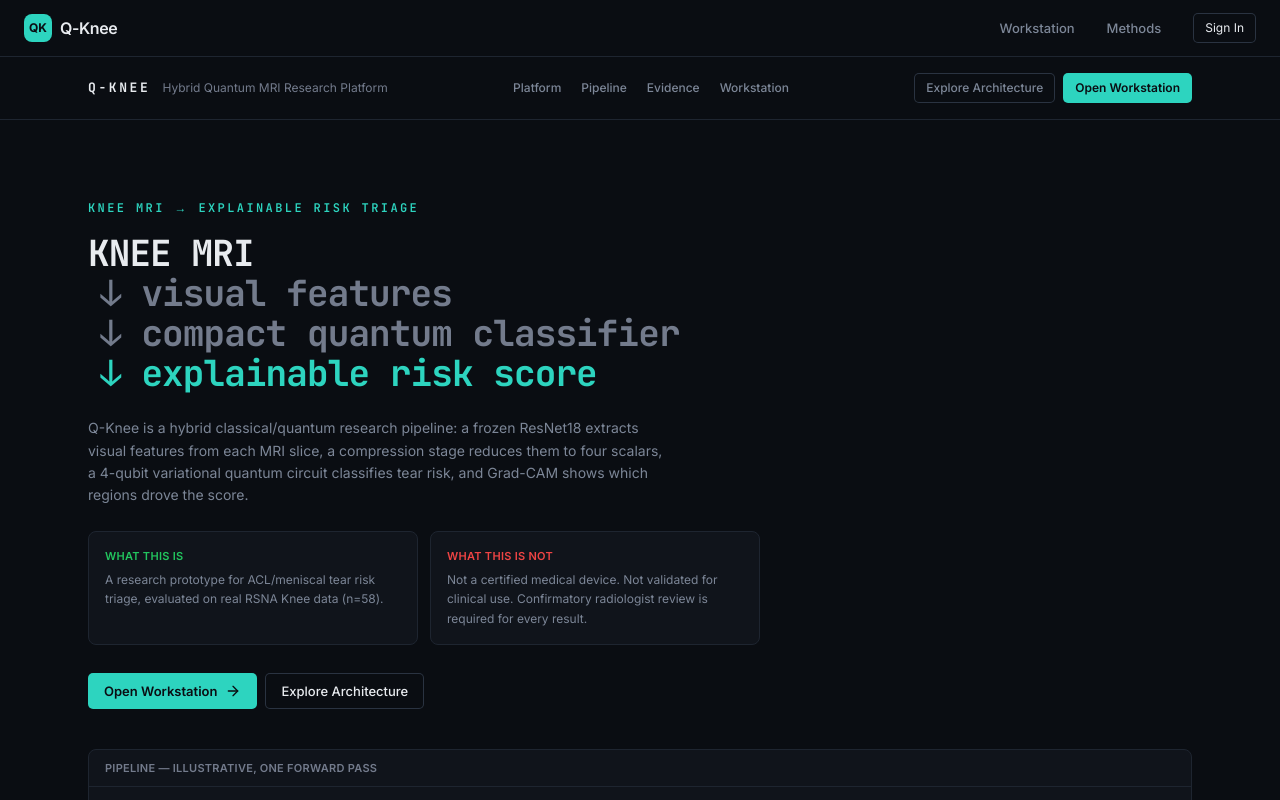
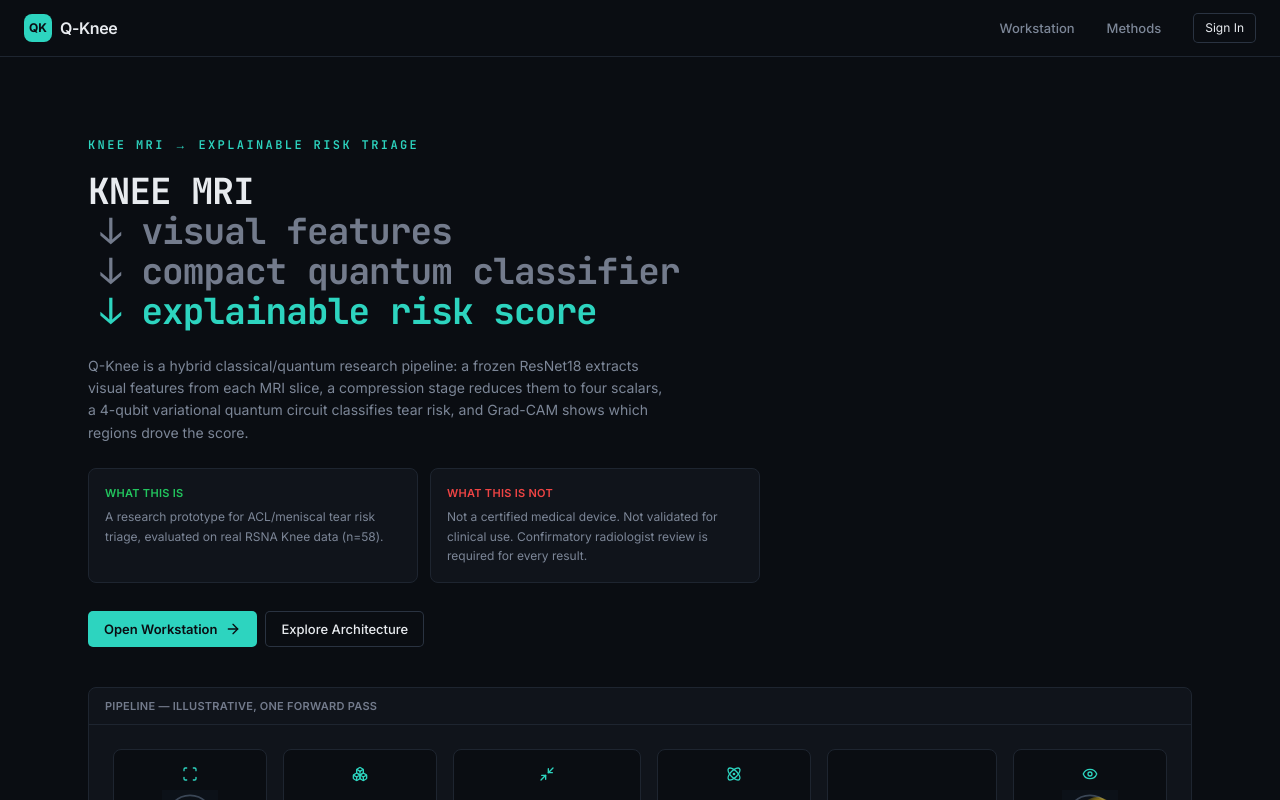
Before and after one commit to yawayapnwork/QKnee, a Next.js app in the folder frontend/: page / in a window 1280 px wide. Shown: the top 800 px of the page. Built offline with nearby package versions, Linux system fonts and the light colour scheme.

Commit message:
fix: Update API URL references to match the current deployment endpoint

```diff
--- a/frontend/app/page.tsx
+++ b/frontend/app/page.tsx
@@ -1,4 +1,3 @@
-import { LandingNav } from "@/components/landing/LandingNav";
 import { Hero } from "@/components/landing/Hero";
 import { EvidenceSection } from "@/components/landing/EvidenceSection";
 import { ArchitectureSection } from "@/components/landing/ArchitectureSection";
@@ -9,7 +8,6 @@ import { FinalCta } from "@/components/landing/FinalCta";
 export default function HomePage() {
   return (
     <>
-      <LandingNav />
       <Hero />
       <EvidenceSection />
       <ArchitectureSection />
--- a/frontend/components/landing/LandingNav.tsx
+++ /dev/null
@@ -1,58 +0,0 @@
-import Link from "next/link";
-
-/**
- * Landing-page-only sub-nav. AppShell already provides the sitewide
- * sticky header (wordmark + Workstation/Methods + auth) on every route --
- * this is not a replacement for that, it's the page-specific orientation
- * bar the brief calls for: the full "Q-KNEE / Hybrid Quantum MRI Research
- * Platform" lockup plus in-page section jumps and the two landing CTAs.
- * Anchors target the section ids declared by Hero (#platform),
- * ArchitectureSection (#pipeline), and EvidenceSection (#evidence);
- * "Workstation" and "Open Workstation" both go to the real route.
- */
-const SECTION_LINKS = [
-  { href: "#platform", label: "Platform" },
-  { href: "#pipeline", label: "Pipeline" },
-  { href: "#evidence", label: "Evidence" },
-  { href: "/workstation", label: "Workstation" },
-] as const;
-
-export function LandingNav() {
-  return (
-    <div className="border-b border-surface-3">
-      <div className="mx-auto flex max-w-6xl flex-wrap items-center justify-between gap-4 px-4 py-4 sm:px-6">
-        <div className="flex items-baseline gap-3">
-          <span className="font-mono text-sm font-bold tracking-[0.2em] text-ink-primary">Q-KNEE</span>
-          <span className="hidden text-xs text-ink-faint sm:inline">Hybrid Quantum MRI Research Platform</span>
-        </div>
-
-        <nav aria-label="Landing sections" className="flex flex-wrap items-center gap-5">
-          {SECTION_LINKS.map((link) => (
-            <Link
-              key={link.href}
-              href={link.href}
-              className="text-xs font-medium text-ink-muted transition-colors hover:text-ink-primary"
-            >
-              {link.label}
-            </Link>
-          ))}
-        </nav>
-
-        <div className="flex items-center gap-2">
-          <Link
-            href="#pipeline"
-            className="hidden rounded-sm px-3 py-1.5 text-xs font-medium text-ink-muted ring-1 ring-inset ring-surface-4 transition-colors hover:bg-surface-2 hover:text-ink-primary sm:inline-flex"
-          >
-            Explore Architecture
-          </Link>
-          <Link
-            href="/workstation"
-            className="inline-flex items-center rounded-sm bg-accent px-3 py-1.5 text-xs font-semibold text-surface-0 transition-colors hover:bg-accent-strong"
-          >
-            Open Workstation
-          </Link>
-        </div>
-      </div>
-    </div>
-  );
-}
```
Also changed, not shown: frontend/lib/api.ts (+5 -5 lines), frontend/vercel.json, 2 other files (tests, documents, lock files or other folders).
